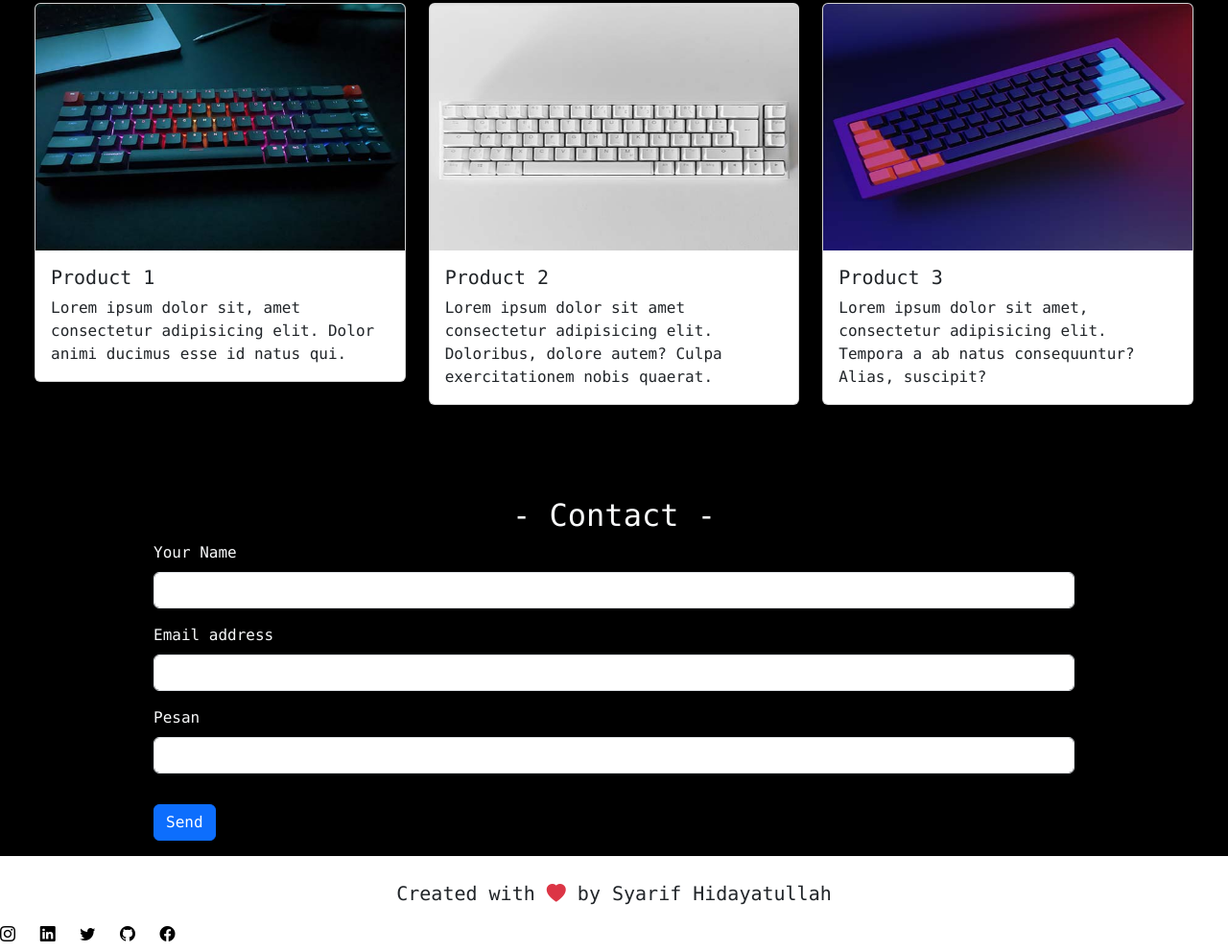
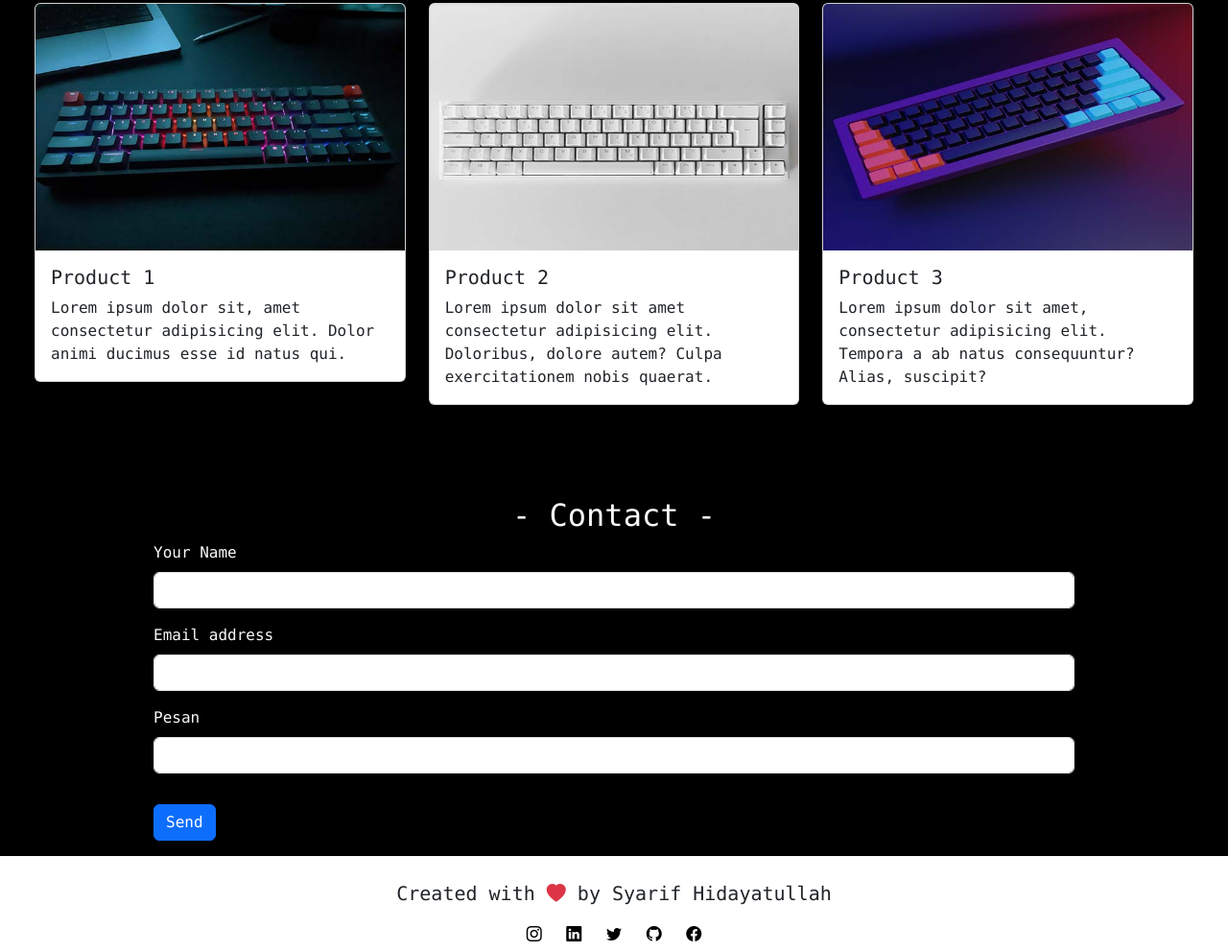
Before and after one commit to Dunaman10/MechaBoards, a plain HTML site: page index.html in a window 1280 px wide. Shown: the part 1507-2499 px from the top of the page at 96% size. Drawn offline with nearby package versions, Linux system fonts and the light colour scheme.

Commit message:
Memperbaiki footer

```diff
--- a/index.html
+++ b/index.html
@@ -150,11 +150,13 @@
 		<p class="fs-5 text-center pt-4">Created with <i class="bi bi-heart-fill text-danger"></i> by Syarif
 			Hidayatullah
 		</p>
-		<a href="#" class="me-3"><i class="bi bi-instagram text-black"></i></a>
-		<a href="#" class="me-3"><i class="bi bi-linkedin text-black"></i></a>
-		<a href="#" class="me-3"><i class="bi bi-twitter text-black"></i></a>
-		<a href="#" class="me-3"><i class="bi bi-github text-black"></i></a>
-		<a href="#"><i class="bi bi-facebook text-black"></i></a>
+		<div class="link">
+			<a href="#" class="me-3"><i class="bi bi-instagram text-black"></i></a>
+			<a href="#" class="me-3"><i class="bi bi-linkedin text-black"></i></a>
+			<a href="#" class="me-3"><i class="bi bi-twitter text-black"></i></a>
+			<a href="#" class="me-3"><i class="bi bi-github text-black"></i></a>
+			<a href="#"><i class="bi bi-facebook text-black"></i></a>
+		</div>
 	</footer>
 	<!-- Akhir Footer -->
 
--- a/style.css
+++ b/style.css
@@ -71,6 +71,10 @@
   width: 50rem;
 }
 
+footer .link {
+  text-align: center;
+}
+
 .contact form {
   margin: 0 auto;
 }
```
